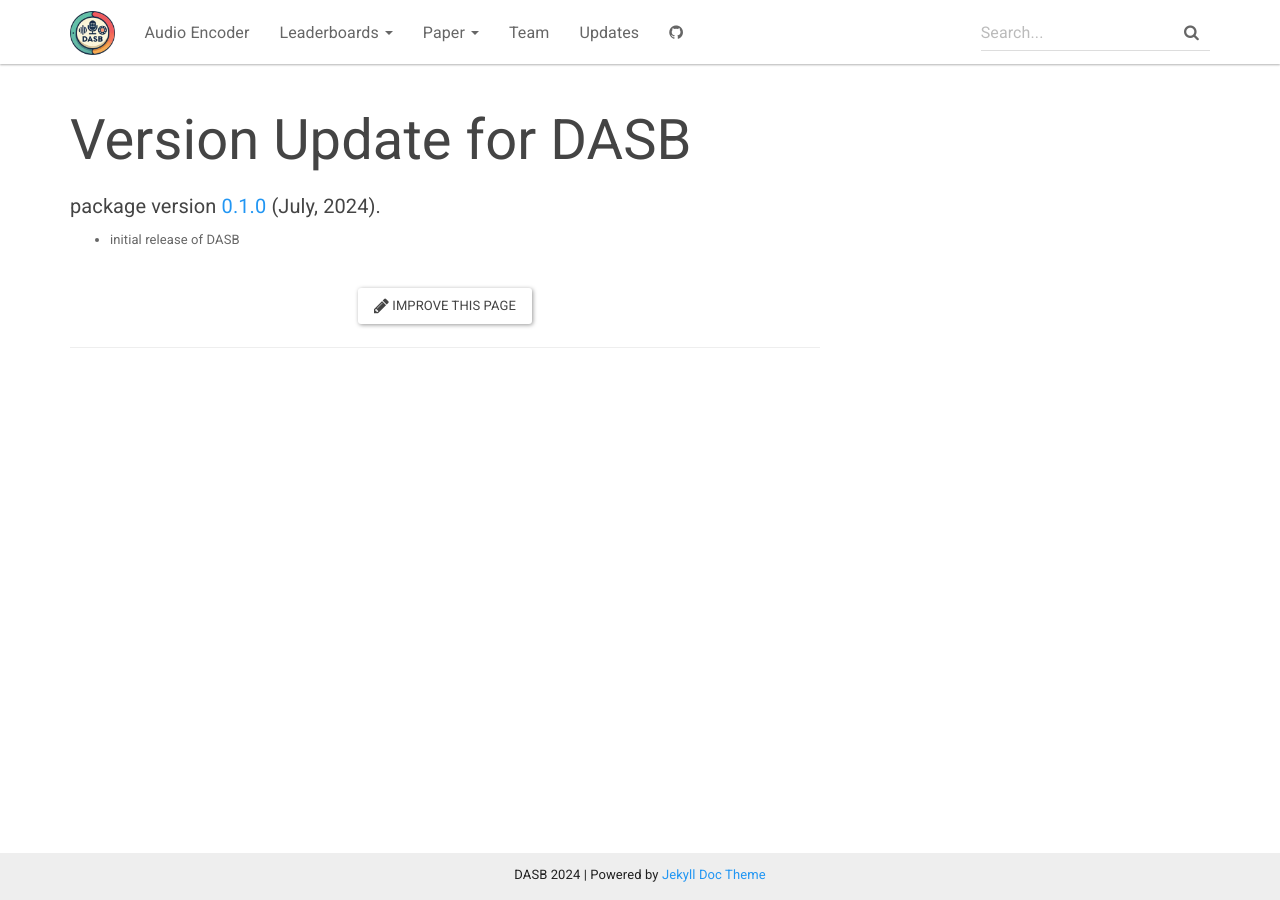
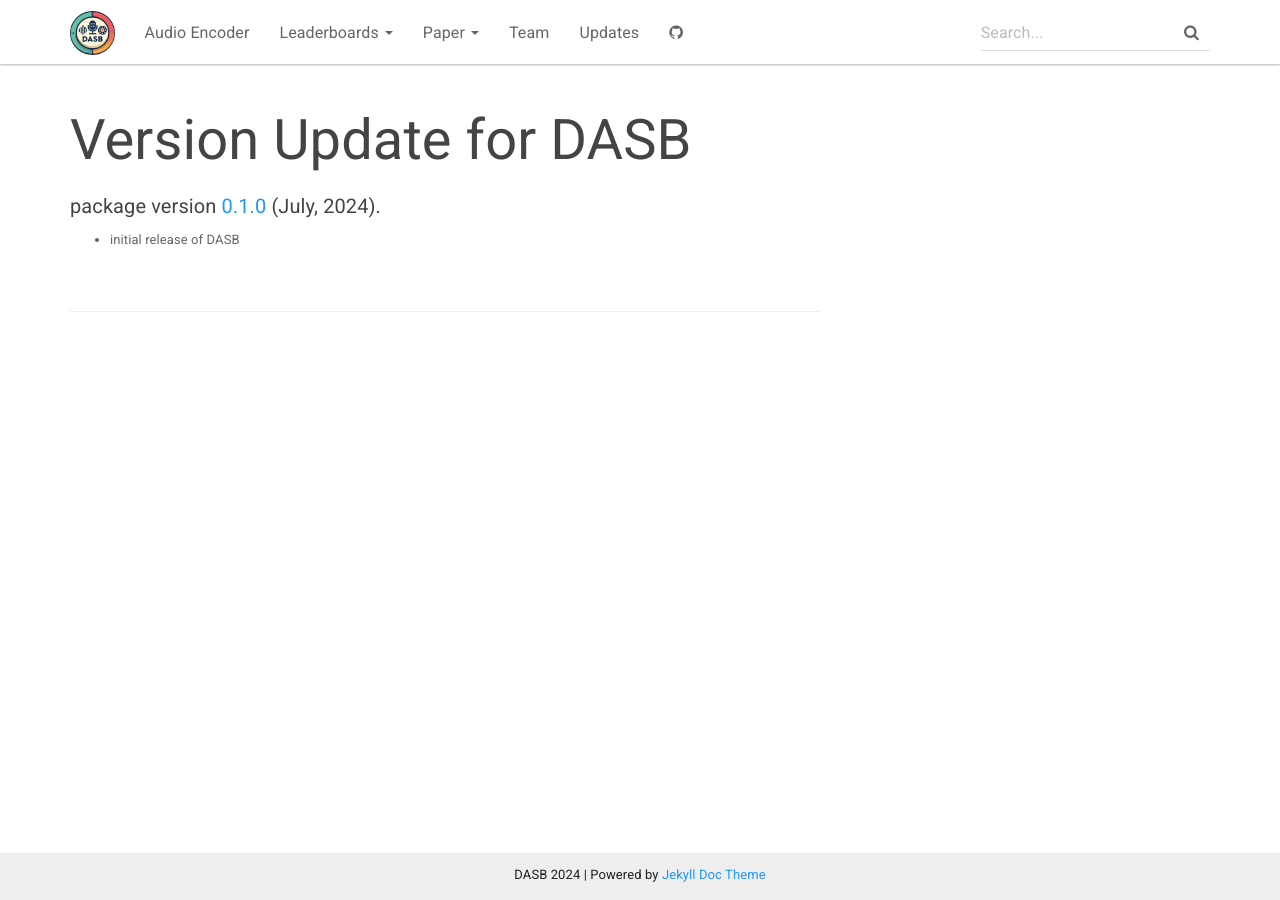
Before and after one commit to poonehmousavi/DASB-website, a Jekyll site: the page built from _docs/updates.md, in a window 1280 px wide. Built offline with Jekyll 4.4.1, drawn with Linux system fonts in a browser that asks for light colours.

Commit message:
remove imporve page button

```diff
--- a/_layouts/docs.html
+++ b/_layouts/docs.html
@@ -14,9 +14,9 @@
             <div style="clear:both;">
               <p class="text-center">
                 <br />
-                <a target="_blank" href="{{site.git_edit_address}}/{{ page.path }}" class="btn btn-default" role="button">
+                <!-- <a target="_blank" href="{{site.git_edit_address}}/{{ page.path }}" class="btn btn-default" role="button">
                   <i class="fa fa-pencil fa-lg"></i> Improve this page
-                </a>
+                </a> -->
               </p>
             </div>
             <hr>
```
